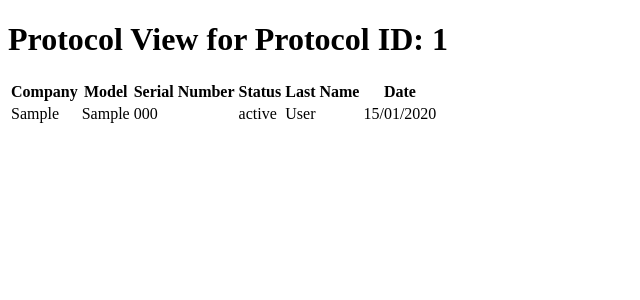
After one commit to SZKYTU/AutoRaport, a Flask app: page /protocol/view/1 in a window 1280 px wide. The commit adds this page. Shown: the top 300 px of the page, without its empty margins (0-640 px from the left). Run offline with Flask 3, Linux system fonts and the light colour scheme; tables that the repository leaves empty hold one stand-in row (values such as "Sample post").

Commit message:
add protocol_view module

```diff
--- a/__init__.py
+++ b/__init__.py
@@ -27,6 +27,10 @@ def protocol():
 @app.route('/protocols/list')
 def protosols_list():
     return render_template('protocol_list.html')
+
+@app.route('/protocol/view/<int:protocol_id>', methods=['GET'])
+def get_protocol_view(protocol_id):
+    return render_template('protocol_form.html', protocol_id=protocol_id)
 
 
 
@@ -111,5 +115,29 @@ def get_protocols():
     return jsonify(results)
 
 
+@app.route('/protocol/<int:protocol_id>', methods=['GET'])
+def get_protocol(protocol_id):
+    session = Session()
+    protocol = session.query(Protocol).filter(Protocol.id == protocol_id).first()
+    laptop = session.query(Laptop).filter(Laptop.id == protocol.laptop_id).first()
+    session.close()
+    if protocol:
+        response_data = {
+        'protocol': {
+            'id': protocol.id,
+            'date': protocol.date.strftime('%d/%m/%Y'),
+            'last_name': protocol.last_name,
+            'laptop_id': protocol.laptop_id,
+        },
+        'laptop': {
+            'serial_number': laptop.serial_number,
+            'model': laptop.model,
+            'company': laptop.company,
+            'status': laptop.status,
+        }}
+        return jsonify(response_data)
+    else:
+        return jsonify({'message': 'Protocol not found'}), 404
+
 if __name__ == "__main__":
     app.run()
--- /dev/null
+++ b/templates/protocol_form.html
@@ -0,0 +1,48 @@
+<!DOCTYPE html>
+<html>
+  <head>
+    <title>Protocol View</title>
+  </head>
+  <body>
+    <h1>Protocol View for Protocol ID: {{ protocol_id }}</h1>
+    <table id="protocolTable">
+      <thead>
+        <tr>
+          <th>Company</th>
+          <th>Model</th>
+          <th>Serial Number</th>
+          <th>Status</th>
+          <th>Last Name</th>
+          <th>Date</th>
+        </tr>
+      </thead>
+      <tbody></tbody>
+    </table>
+
+    <script>
+      const protocol_id = {{protocol_id}};
+      const xhr = new XMLHttpRequest();
+      xhr.open("GET", `/protocol/${protocol_id}`);
+      xhr.onload = () => {
+        if (xhr.status === 200) {
+          const protocol = JSON.parse(xhr.responseText);
+          const tableBody = document.querySelector("#protocolTable tbody");
+          const row = document.createElement("tr");
+          row.innerHTML = `
+            <td>${protocol.laptop.company}</td>
+            <td>${protocol.laptop.model}</td>
+            <td>${protocol.laptop.serial_number}</td>
+            <td>${protocol.laptop.status}</td>
+            <td>${protocol.protocol.last_name}</td>
+            <td>${protocol.protocol.date}</td>
+          `;
+          tableBody.appendChild(row);
+        } else {
+          console.error(xhr.statusText);
+        }
+      };
+      xhr.onerror = () => console.error(xhr.statusText);
+      xhr.send();
+    </script>
+  </body>
+</html>
```
Also changed, not shown: static/protocol_get.js (+21 -40 lines), templates/protocol_list.html (+2 -26 lines).
